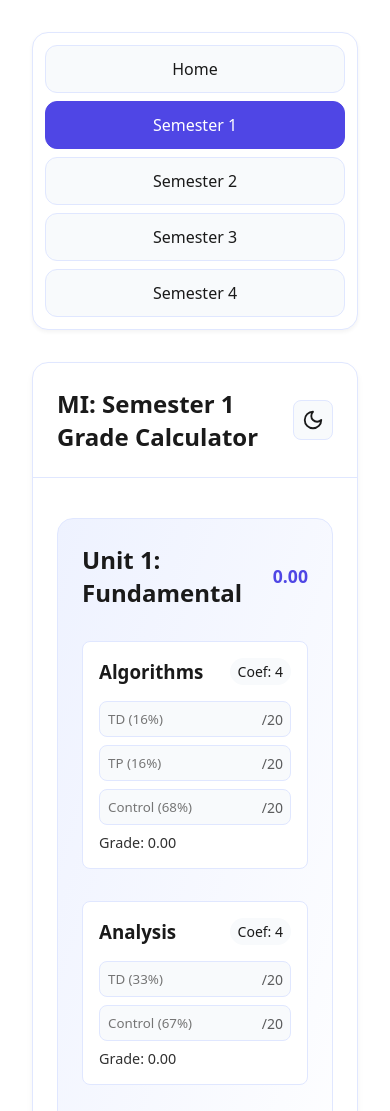
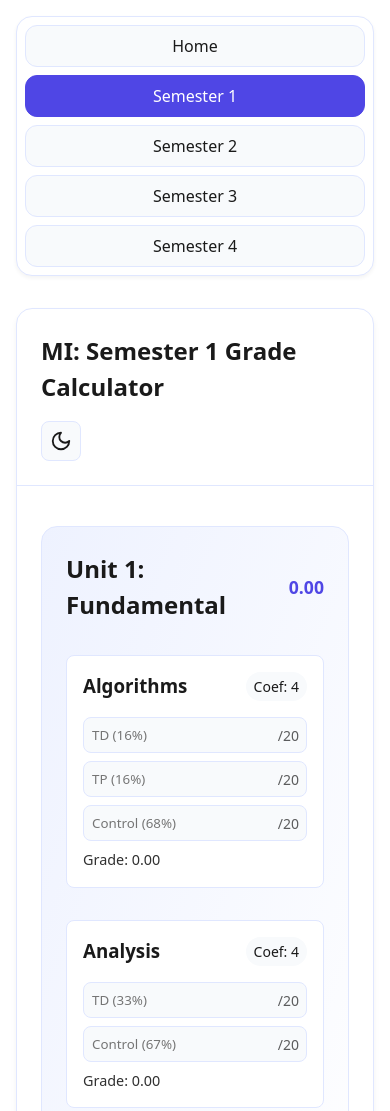
Before and after one commit to YacineTechCodes/Con2-NTIC-Grade-calculator, a plain HTML site: page S1/semester1.html in a window 390 px wide. Shown: the top 1111 px of the page. Drawn offline with Linux system fonts and the light colour scheme.

Commit message:
Deleted old files and added new ones

```diff
--- a/S1/semester1.html
+++ b/S1/semester1.html
@@ -6,6 +6,13 @@
     <meta name="viewport" content="width=device-width, initial-scale=1.0">
     <title>MI: Semester 1 Grade Calculator</title>
     <link rel="stylesheet" href="../styles.css">
+    <script>
+        // Apply dark mode immediately before page renders
+        const savedDarkMode = localStorage.getItem('darkMode');
+        if (savedDarkMode === 'dark') {
+            document.documentElement.setAttribute('data-theme', 'dark');
+        }
+    </script>
 </head>
 
 <body>
--- a/styles.css
+++ b/styles.css
@@ -1,4 +1,5 @@
 :root {
+    /* Color variables */
     --bg-color: #ffffff;
     --text-color: #1a1a1a;
     --primary: #4f46e5;
@@ -6,6 +7,25 @@
     --input-bg: #f8fafc;
     --module-bg: #ffffff;
     --unit-bg: linear-gradient(to bottom right, #eef2ff, #ffffff);
+
+    /* Spacing variables */
+    --spacing-xs: 0.25rem;
+    --spacing-sm: 0.5rem;
+    --spacing-md: 1rem;
+    --spacing-lg: 1.5rem;
+    --spacing-xl: 2rem;
+
+    /* Border radius */
+    --radius-sm: 0.5rem;
+    --radius-md: 0.75rem;
+    --radius-lg: 1rem;
+
+    /* Transitions */
+    --transition-speed: 0.3s;
+
+    /* Box shadow */
+    --shadow-sm: 0 2px 4px rgba(0, 0, 0, 0.05);
+    --shadow-md: 0 4px 6px rgba(0, 0, 0, 0.05);
 }
 
 [data-theme="dark"] {
@@ -18,35 +38,40 @@
     --unit-bg: linear-gradient(to bottom right, #1f2937, #111827);
 }
 
+/* Reset & Base Styles */
 * {
     box-sizing: border-box;
     margin: 0;
     padding: 0;
-    font-family: system-ui, sans-serif;
-    transition: background-color 0.3s, border-color 0.3s;
+    font-family: system-ui, -apple-system, BlinkMacSystemFont, 'Segoe UI', Roboto, Oxygen, Ubuntu, Cantarell, sans-serif;
 }
 
 body {
     background: var(--bg-color);
     color: var(--text-color);
     min-height: 100vh;
-    padding: 2rem;
+    padding: var(--spacing-xl);
+    line-height: 1.5;
+    transition: background-color var(--transition-speed), color var(--transition-speed);
 }
 
 .container {
     max-width: 1000px;
     margin: 0 auto;
+    width: 100%;
 }
 
+/* Card Components */
 .card {
     background: var(--bg-color);
     border: 1px solid var(--border-color);
-    border-radius: 1rem;
-    box-shadow: 0 4px 6px rgba(0, 0, 0, 0.05);
+    border-radius: var(--radius-lg);
+    box-shadow: var(--shadow-md);
+    transition: border-color var(--transition-speed), background-color var(--transition-speed);
 }
 
 .card-header {
-    padding: 1.5rem;
+    padding: var(--spacing-lg);
     border-bottom: 1px solid var(--border-color);
     display: flex;
     justify-content: space-between;
@@ -58,149 +83,143 @@ body {
     font-weight: 600;
 }
 
+/* Dark Mode Toggle */
 .dark-mode-toggle {
     width: 40px;
-    /* Square size */
     height: 40px;
-    /* Square size */
-    padding: 0.5rem;
-    border-radius: 0.5rem;
-    /* Slightly rounded corners */
+    padding: var(--spacing-sm);
+    border-radius: var(--radius-sm);
     cursor: pointer;
     background: var(--input-bg);
-    /* Use the same background as inputs */
     border: 1px solid var(--border-color);
-    /* Add a border */
     display: flex;
     align-items: center;
     justify-content: center;
-    transition: background-color 0.3s, border-color 0.3s;
+    transition: background-color var(--transition-speed), border-color var(--transition-speed);
 }
 
 .dark-mode-toggle:hover {
     background: var(--primary);
-    /* Change background on hover */
     border-color: var(--primary);
-    /* Change border color on hover */
 }
 
 .dark-mode-toggle svg {
     width: 24px;
-    /* Icon size */
     height: 24px;
-    /* Icon size */
     stroke: var(--text-color);
-    /* Use the text color for the icons */
-    transition: stroke 0.3s;
+    transition: stroke var(--transition-speed);
 }
 
 .dark-mode-toggle:hover svg {
     stroke: white;
-    /* Change icon color on hover */
 }
 
 #sunIcon {
     display: none;
-    /* Hide sun icon by default */
 }
 
 [data-theme="dark"] #sunIcon {
     display: block;
-    /* Show sun icon in dark mode */
 }
 
 [data-theme="dark"] #moonIcon {
     display: none;
-    /* Hide moon icon in dark mode */
 }
 
+/* Unit and Module Components */
 .unit-section {
     background: var(--unit-bg);
     border: 1px solid var(--border-color);
-    border-radius: 1rem;
-    padding: 1.5rem;
-    margin: 1rem 0;
+    border-radius: var(--radius-lg);
+    padding: var(--spacing-lg);
+    margin: var(--spacing-md) 0;
+    transition: background var(--transition-speed), border-color var(--transition-speed);
 }
 
 .module {
     background: var(--module-bg);
     border: 1px solid var(--border-color);
-    border-radius: 0.5rem;
-    padding: 1rem;
-    margin: 0.5rem 0;
+    border-radius: var(--radius-sm);
+    padding: var(--spacing-md);
+    margin: var(--spacing-sm) 0;
     position: relative;
+    transition: background-color var(--transition-speed), border-color var(--transition-speed);
 }
 
 .module-header {
     display: flex;
     justify-content: space-between;
     align-items: center;
-    margin-bottom: 1rem;
+    margin-bottom: var(--spacing-md);
 }
 
 .coefficient {
     background: var(--input-bg);
-    padding: 0.25rem 0.5rem;
+    padding: var(--spacing-xs) var(--spacing-sm);
     border-radius: 1rem;
     font-size: 0.875rem;
 }
 
+/* Input Groups */
 .input-group {
     position: relative;
-    margin-bottom: 0.5rem;
+    margin-bottom: var(--spacing-sm);
 }
 
 .input-group input {
     width: 100%;
-    padding: 0.5rem;
+    padding: var(--spacing-sm);
     border: 1px solid var(--border-color);
-    border-radius: 0.5rem;
+    border-radius: var(--radius-sm);
     background: var(--input-bg);
     color: var(--text-color);
+    transition: border-color var(--transition-speed), background-color var(--transition-speed);
+}
+
+.input-group input:focus {
+    outline: none;
+    border-color: var(--primary);
+    box-shadow: 0 0 0 2px rgba(99, 102, 241, 0.2);
 }
 
 .input-group span {
     position: absolute;
-    right: 0.5rem;
+    right: var(--spacing-sm);
     top: 50%;
     transform: translateY(-50%);
     font-size: 0.875rem;
     color: var(--text-color);
     opacity: 0.7;
+    pointer-events: none;
 }
 
+/* Numeric Input Styling */
+.input-group input[type="number"]::-webkit-outer-spin-button,
+.input-group input[type="number"]::-webkit-inner-spin-button {
+    -webkit-appearance: none;
+    margin: 0;
+}
+
+.input-group input[type="number"] {
+    -moz-appearance: textfield;
+}
+
+/* Results Display */
 .results {
     background: var(--primary);
     color: white;
-    padding: 1.5rem;
-    border-radius: 0.5rem;
+    padding: var(--spacing-lg);
+    border-radius: var(--radius-sm);
     text-align: center;
-    margin-top: 1rem;
+    margin-top: var(--spacing-md);
+    font-weight: 600;
+    box-shadow: var(--shadow-sm);
 }
 
+/* Grid Layout */
 .grid {
     display: grid;
-    gap: 1rem;
-}
-
-.module-grade {
-    font-size: 0.9rem;
-    color: var(--text-color);
-    margin-top: 0.5rem;
-    opacity: 0.9;
-}
-
-.unit-grade {
-    font-size: 1.1rem;
-    font-weight: 600;
-    margin-left: 1rem;
-    color: var(--primary);
-}
-
-.unit-header {
-    display: flex;
-    align-items: center;
-    margin-bottom: 1.5rem;
+    gap: var(--spacing-md);
 }
 
 @media (min-width: 768px) {
@@ -213,41 +232,72 @@ body {
     }
 }
 
+/* Grade Display */
+.module-grade {
+    font-size: 0.9rem;
+    color: var(--text-color);
+    margin-top: var(--spacing-sm);
+    opacity: 0.9;
+}
+
+.unit-grade {
+    font-size: 1.1rem;
+    font-weight: 600;
+    margin-left: var(--spacing-md);
+    color: var(--primary);
+}
+
+.unit-header {
+    display: flex;
+    align-items: center;
+    margin-bottom: var(--spacing-lg);
+}
+
+/* Save & Load Controls */
 .save-load-container {
     display: flex;
-    gap: 1rem;
-    margin-top: 1rem;
+    gap: var(--spacing-md);
+    margin-top: var(--spacing-md);
+    flex-wrap: wrap;
 }
 
 .save-load-container button {
-    padding: 0.5rem 1rem;
+    padding: var(--spacing-sm) var(--spacing-md);
     border: none;
-    border-radius: 0.5rem;
+    border-radius: var(--radius-sm);
     background: var(--primary);
     color: white;
     cursor: pointer;
     font-weight: 600;
+    transition: opacity 0.2s ease;
 }
 
 .save-load-container button:hover {
     opacity: 0.9;
 }
 
+.save-load-container button:focus {
+    outline: none;
+    box-shadow: 0 0 0 2px rgba(99, 102, 241, 0.4);
+}
+
 .saves-list {
-    margin-top: 1rem;
+    margin-top: var(--spacing-md);
+    width: 100%;
 }
 
 .saves-list button {
     display: block;
     width: 100%;
-    margin-bottom: 0.5rem;
-    padding: 0.5rem;
+    margin-bottom: var(--spacing-sm);
+    padding: var(--spacing-sm);
     border: 1px solid var(--border-color);
-    border-radius: 0.5rem;
+    border-radius: var(--radius-sm);
     background: var(--input-bg);
     color: var(--text-color);
     cursor: pointer;
     text-align: left;
+    transition: background-color 0.2s ease, color 0.2s ease;
 }
 
 .saves-list button:hover {
@@ -255,35 +305,24 @@ body {
     color: white;
 }
 
-.input-group input[type="number"]::-webkit-outer-spin-button,
-.input-group input[type="number"]::-webkit-inner-spin-button {
-    -webkit-appearance: none;
-    margin: 0;
-}
-
-.input-group input[type="number"] {
-    -moz-appearance: textfield;
-    /* For Firefox */
-}
-
-/* Add this to your existing styles.css */
+/* Semester Navigation */
 .semester-nav {
     background: var(--bg-color);
     border: 1px solid var(--border-color);
-    border-radius: 1rem;
-    padding: 1rem;
-    margin-bottom: 2rem;
+    border-radius: var(--radius-lg);
+    padding: var(--spacing-md);
+    margin-bottom: calc(var(--spacing-xl));
     display: flex;
-    gap: 0.5rem;
+    gap: var(--spacing-sm);
     flex-wrap: wrap;
-    box-shadow: 0 2px 4px rgba(0, 0, 0, 0.05);
+    box-shadow: var(--shadow-sm);
 }
 
 .semester-nav a {
     text-decoration: none;
     color: var(--text-color);
-    padding: 0.75rem 1.5rem;
-    border-radius: 0.75rem;
+    padding: calc(var(--spacing-sm) + 0.25rem) var(--spacing-lg);
+    border-radius: var(--radius-md);
     font-weight: 500;
     transition: all 0.2s ease;
     background: var(--input-bg);
@@ -304,15 +343,46 @@ body {
 
 /* Responsive adjustments */
 @media (max-width: 768px) {
+    body {
+        padding: var(--spacing-md);
+    }
+
+    .card-header {
+        flex-direction: column;
+        gap: var(--spacing-md);
+        align-items: flex-start;
+    }
+
     .semester-nav {
         flex-direction: column;
-        gap: 0.5rem;
-        padding: 0.75rem;
+        gap: var(--spacing-sm);
+        padding: var(--spacing-sm);
     }
 
     .semester-nav a {
         width: 100%;
         text-align: center;
-        padding: 0.75rem;
+        padding: var(--spacing-sm);
+    }
+
+    .save-load-container {
+        flex-direction: column;
+    }
+
+    .save-load-container button {
+        width: 100%;
     }
 }
+
+/* Accessibility Improvements */
+@media (prefers-reduced-motion: reduce) {
+    * {
+        transition: none !important;
+    }
+}
+
+/* Focus styles for keyboard navigation */
+a:focus, button:focus, input:focus {
+    outline: 2px solid var(--primary);
+    outline-offset: 2px;
+}
```
Also changed, not shown: S2/semester2.html (+7 -0 lines), S3/semester3.html (+7 -0 lines), S4/semester4.html (+7 -0 lines), index.html (+7 -0 lines).
